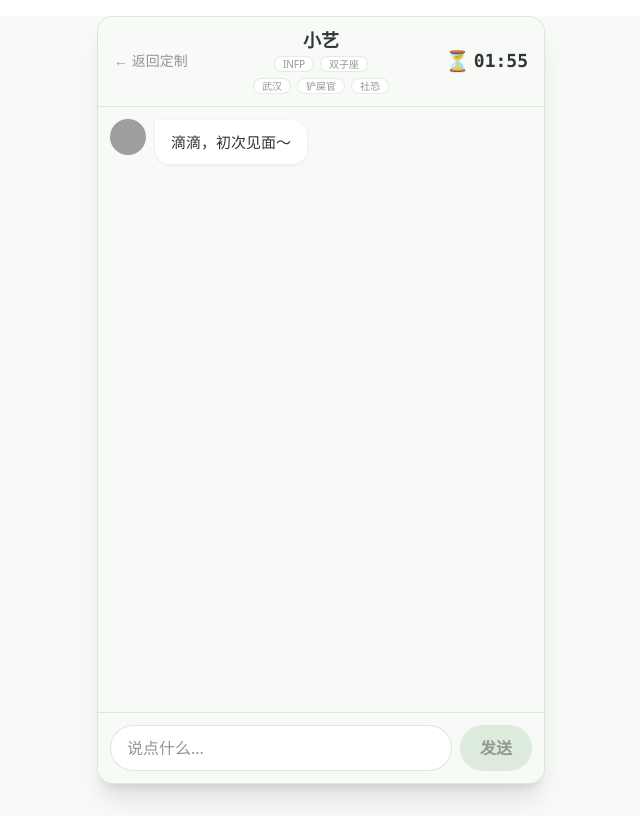
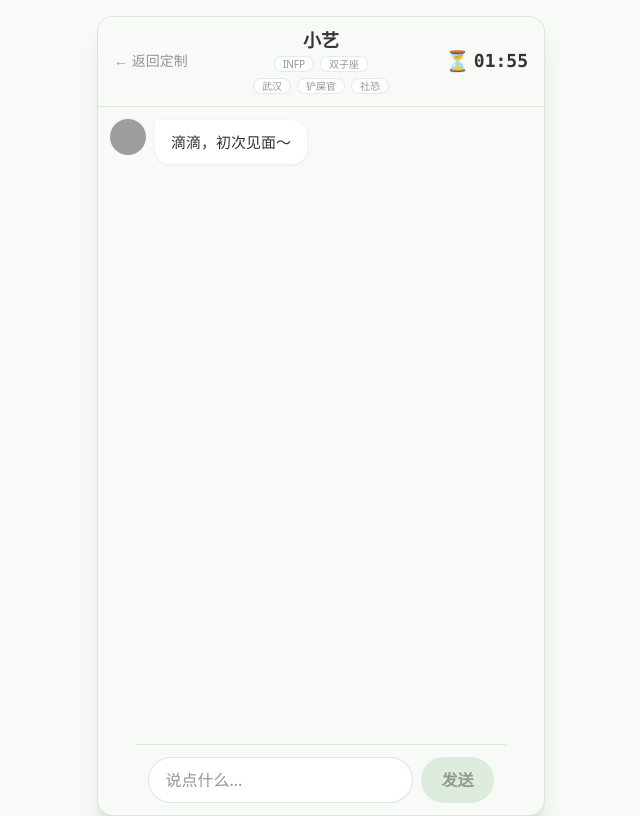
Before and after one commit to 244293127-ux/-, a React (Vite) app: page /chat in a window 1280 px wide. Shown: the whole page, without its empty margins (319-959 px from the left). Built offline with nearby package versions, Linux system fonts and the light colour scheme; grey boxes are pictures that could not be loaded.

Commit message:
secure coze proxy for production

```diff
--- a/src/index.css
+++ b/src/index.css
@@ -4,6 +4,15 @@
 
 * {
   -webkit-tap-highlight-color: transparent;
+}
+
+html, body, #root {
+  height: 100%;
+  background: #F8FAF8;
+}
+
+body {
+  overscroll-behavior-y: none;
 }
 
 /* 爱心飘落动画 */
--- a/src/pages/ChatPage.jsx
+++ b/src/pages/ChatPage.jsx
@@ -1,4 +1,4 @@
-import { useCallback, useEffect, useMemo, useRef, useState } from 'react';
+import { useCallback, useEffect, useLayoutEffect, useMemo, useRef, useState } from 'react';
 import { useNavigate } from 'react-router-dom';
 import { COZE_CONFIG } from '../config.js';
 import { loadProfile } from '../lib/storage.js';
@@ -77,11 +77,44 @@ export default function ChatPage() {
   const chatEndRef = useRef(null);
   const countdownTimerRef = useRef(null);
   const delayedTimerRef = useRef(null);
+  const footerRef = useRef(null);
+  const [footerPx, setFooterPx] = useState(88);
+  const [avatarOk, setAvatarOk] = useState({ xiaoyi: true, user: true });
 
   const scrollToBottom = useCallback(() => {
     requestAnimationFrame(() => {
       chatEndRef.current?.scrollIntoView({ behavior: 'smooth' });
     });
+  }, []);
+
+  useEffect(() => {
+    // iOS 键盘弹起时用 visualViewport 作为真实可视高度，避免输入栏被“顶飞”
+    const vv = window.visualViewport;
+    if (!vv) return;
+    const set = () => {
+      const h = vv.height;
+      document.documentElement.style.setProperty('--vvh', `${h}px`);
+    };
+    set();
+    vv.addEventListener('resize', set);
+    vv.addEventListener('scroll', set);
+    return () => {
+      vv.removeEventListener('resize', set);
+      vv.removeEventListener('scroll', set);
+    };
+  }, []);
+
+  useLayoutEffect(() => {
+    const el = footerRef.current;
+    if (!el) return;
+    const measure = () => {
+      const rect = el.getBoundingClientRect();
+      if (rect.height) setFooterPx(Math.ceil(rect.height));
+    };
+    measure();
+    const ro = new ResizeObserver(measure);
+    ro.observe(el);
+    return () => ro.disconnect();
   }, []);
 
   useEffect(() => {
@@ -417,8 +450,8 @@ export default function ChatPage() {
   const handleAgain = () => resetSession();
 
   return (
-    <div className="h-[100dvh] bg-brand-bg text-brand-text">
-      <div className="h-[100dvh] w-full flex flex-col bg-brand-bg sm:max-w-md sm:mx-auto sm:my-4 sm:h-[calc(100dvh-2rem)] sm:rounded-2xl sm:shadow-xl sm:overflow-hidden sm:border sm:border-brand-primary/55">
+    <div className="bg-brand-bg text-brand-text" style={{ height: 'var(--vvh, 100dvh)' }}>
+      <div className="w-full flex flex-col bg-brand-bg sm:max-w-md sm:mx-auto sm:my-4 sm:rounded-2xl sm:shadow-xl sm:overflow-hidden sm:border sm:border-brand-primary/55" style={{ height: 'var(--vvh, 100dvh)' }}>
         <header className="flex-shrink-0 flex items-center justify-between px-4 py-3 bg-brand-bg border-b border-brand-primary/55 pt-[max(0.75rem,env(safe-area-inset-top))]">
           <button
             type="button"
@@ -448,7 +481,10 @@ export default function ChatPage() {
           </div>
         </header>
 
-        <main className="flex-1 overflow-y-auto overflow-x-hidden p-3 pb-5 space-y-3 scroll-smooth">
+        <main
+          className="flex-1 overflow-y-auto overflow-x-hidden p-3 space-y-3 scroll-smooth"
+          style={{ paddingBottom: `calc(${footerPx}px + env(safe-area-inset-bottom))` }}
+        >
           {messages.map((msg) => {
             if (msg.kind === 'system') {
               return (
@@ -462,11 +498,27 @@ export default function ChatPage() {
 
             return (
               <div key={msg.id} className={`flex gap-2 ${msg.role === 'user' ? 'flex-row-reverse' : ''}`}>
-                <img
-                  src={msg.role === 'user' ? USER_AVATAR : XIAOYI_AVATAR}
-                  alt={msg.role === 'user' ? '我' : '小艺'}
-                  className="w-9 h-9 rounded-full flex-shrink-0 object-cover"
-                />
+                {msg.role === 'user' ? (
+                  avatarOk.user ? (
+                    <img
+                      src={USER_AVATAR}
+                      alt="我"
+                      className="w-9 h-9 rounded-full flex-shrink-0 object-cover"
+                      onError={() => setAvatarOk((p) => ({ ...p, user: false }))}
+                    />
+                  ) : (
+                    <AvatarFallback label="我" />
+                  )
+                ) : avatarOk.xiaoyi ? (
+                  <img
+                    src={XIAOYI_AVATAR}
+                    alt="小艺"
+                    className="w-9 h-9 rounded-full flex-shrink-0 object-cover"
+                    onError={() => setAvatarOk((p) => ({ ...p, xiaoyi: false }))}
+                  />
+                ) : (
+                  <AvatarFallback label="艺" />
+                )}
                 <div
                   className={`max-w-[75%] rounded-2xl px-4 py-2.5 ${
                     msg.isError
@@ -490,7 +542,11 @@ export default function ChatPage() {
           <div ref={chatEndRef} />
         </main>
 
-        <footer className="flex-shrink-0 sticky bottom-0 p-3 bg-brand-bg border-t border-brand-primary/55 pb-[max(0.75rem,env(safe-area-inset-bottom))]">
+        <footer
+          ref={footerRef}
+          className="flex-shrink-0 fixed left-0 right-0 bottom-0 p-3 bg-brand-bg border-t border-brand-primary/55 pb-[max(0.75rem,env(safe-area-inset-bottom))] sm:left-auto sm:right-auto sm:bottom-auto sm:static"
+          style={{ maxWidth: '28rem', margin: '0 auto' }}
+        >
           <div className="flex gap-2">
             <input
               type="text"
@@ -659,3 +715,11 @@ function Dot({ delay }) {
     />
   );
 }
+
+function AvatarFallback({ label }) {
+  return (
+    <div className="w-9 h-9 rounded-full flex-shrink-0 bg-white border border-brand-primary/50 text-brand-muted flex items-center justify-center text-sm font-semibold">
+      {label}
+    </div>
+  );
+}
```
